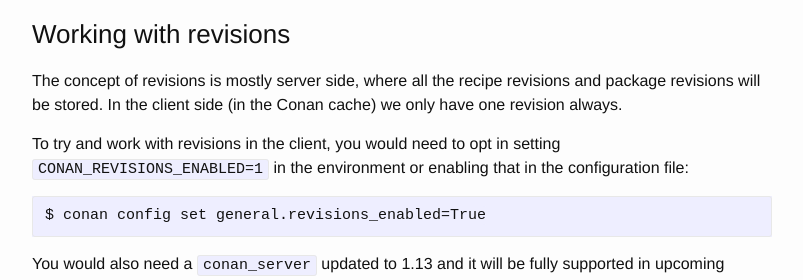
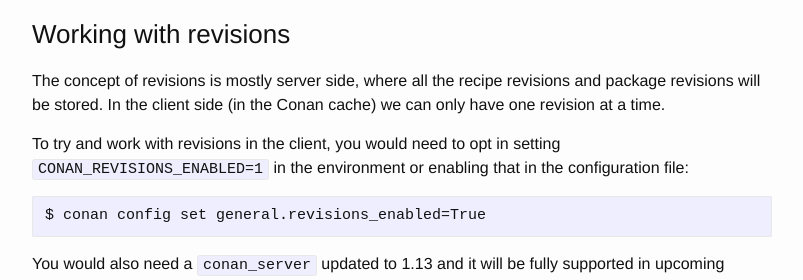
Before and after one commit to conan-io/conan-io.github.io, a Jekyll site: the page built from _posts/2019-03-11-New-conan-release-1-13.markdown, in a window 1280 px wide and 900 px high, scrolled down 1171 px. Shown: the part 188-468 px from the top of the window, without its empty margins (238-1041 px from the left). Built offline with Jekyll 4.4.1, drawn with Linux system fonts in a browser that asks for light colours; comment, search, counter and statistics services are not loaded.

Commit message:
one revision
Co-Authored-By: danimtb <danimanzaneque@gmail.com>

```diff
--- a/_posts/2019-03-11-New-conan-release-1-13.markdown
+++ b/_posts/2019-03-11-New-conan-release-1-13.markdown
@@ -46,7 +46,7 @@ This would mean that now to specifically refer to a binary package you would hav
 ### Working with revisions
 
 The concept of revisions is mostly server side, where all the recipe revisions and package revisions will be stored. In the client side (in the Conan cache) we
-only have one revision always.
+can only have one revision at a time.
 
 To try and work with revisions in the client, you would need to opt in setting ``CONAN_REVISIONS_ENABLED=1`` in the environment or enabling
 that in the configuration file:
```
